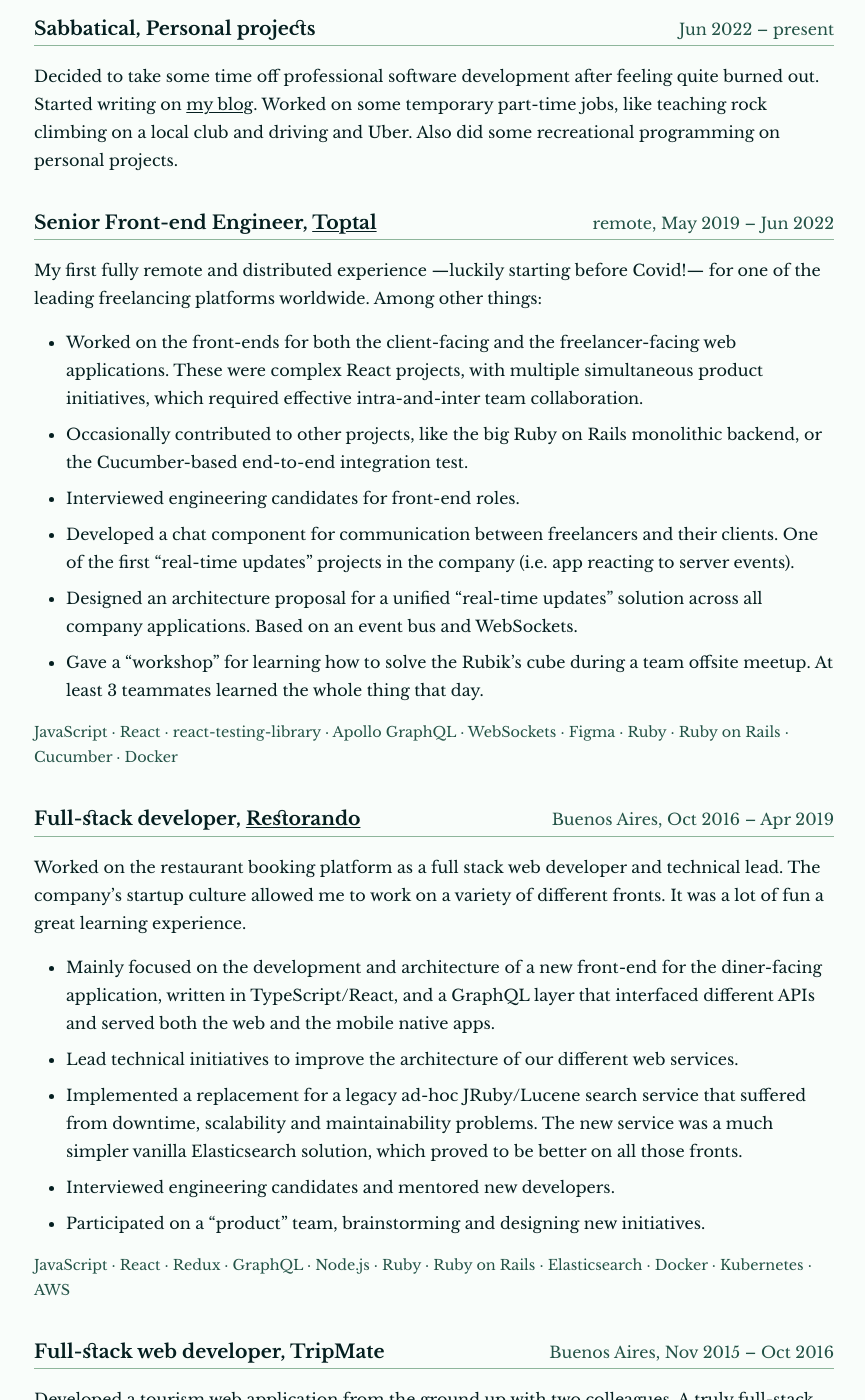
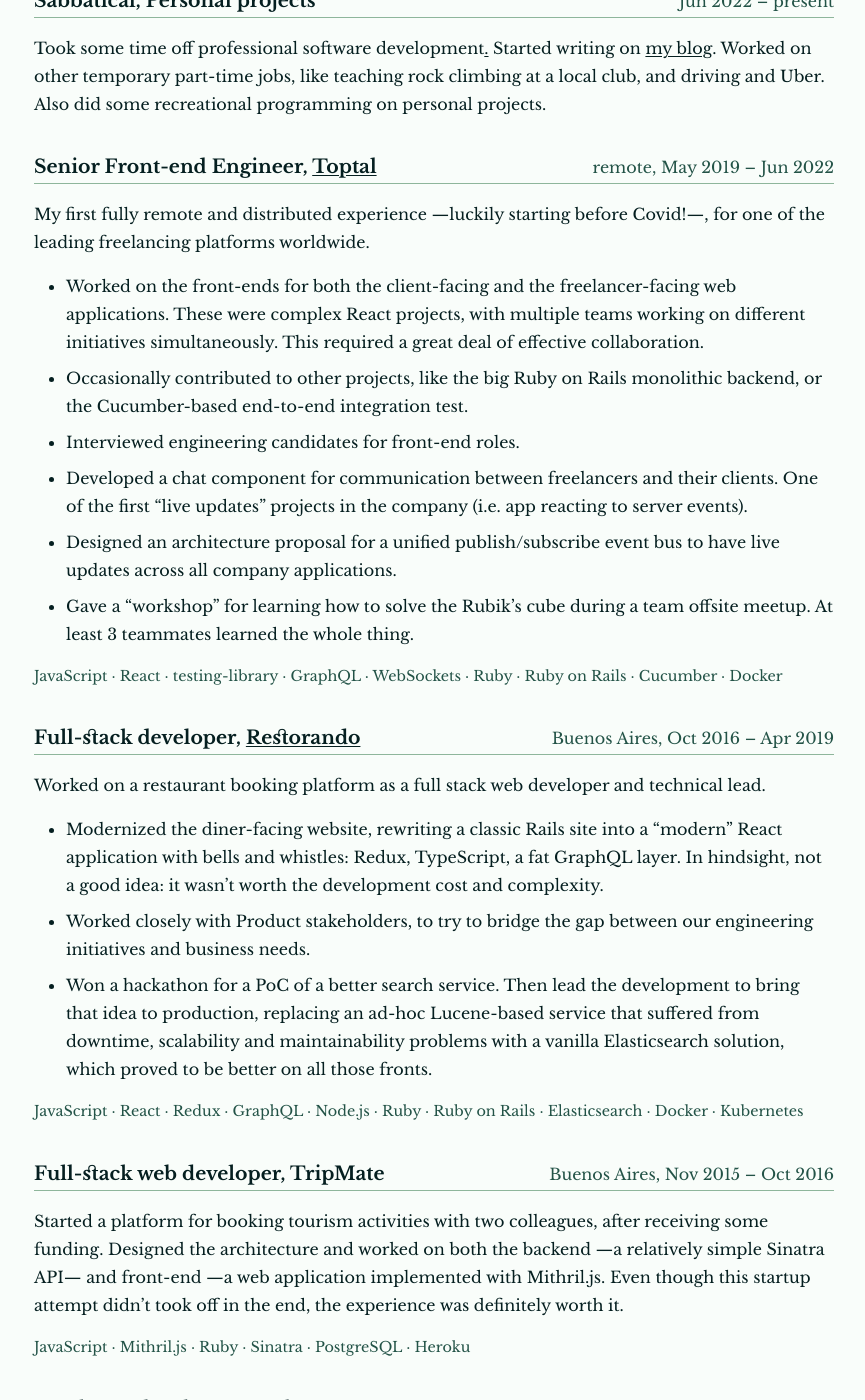
Before and after one commit to epidemian/epidemian.github.io, a Jekyll site: the page built from resume.md, in a window 1280 px wide and 1400 px high, scrolled down 1605 px. Shown: the whole window, without its empty margins (206-1071 px from the left). Built offline with Jekyll 4.4.1, drawn with Linux system fonts in a browser that asks for light colours; some of the changed text lies outside the part shown.

Commit message:
Résumé: cut some faff and reword some things
Also add a little easter egg.

```diff
--- a/_data/jobs.yaml
+++ b/_data/jobs.yaml
@@ -2,73 +2,70 @@
   org: Personal projects
   time: Jun 2022 – present
   description: |
-    Decided to take some time off professional software development after feeling quite burned out. Started writing on [my blog](/blog). Worked on some temporary part-time jobs, like teaching rock climbing on a local club and driving and Uber. Also did some recreational programming on personal projects.
+    Took some time off professional software development[.](/assets/images/sabbatical.jpeg) Started writing on [my blog](/blog). Worked on other temporary part-time jobs, like teaching rock climbing at a local club, and driving and Uber. Also did some recreational programming on personal projects.
   buzzwords: []
 - role: Senior Front-end Engineer
   org: <a href="https://www.toptal.com/">Toptal</a>
   location: remote
   time: May 2019 – Jun 2022
   description: |
-    My first fully remote and distributed experience —luckily starting before Covid!— for one of the leading freelancing platforms worldwide. Among other things:
-    - Worked on the front-ends for both the client-facing and the freelancer-facing web applications. These were complex React projects, with multiple simultaneous product initiatives, which required effective intra-and-inter team collaboration.
+    My first fully remote and distributed experience —luckily starting before Covid!—, for one of the leading freelancing platforms worldwide.
+    - Worked on the front-ends for both the client-facing and the freelancer-facing web applications. These were complex React projects, with multiple teams working on different initiatives simultaneously. This required a great deal of effective collaboration.
     - Occasionally contributed to other projects, like the big Ruby on Rails monolithic backend, or the Cucumber-based end-to-end integration test.
     - Interviewed engineering candidates for front-end roles.
-    - Developed a chat component for communication between freelancers and their clients. One of the first "real-time updates" projects in the company (i.e. app reacting to server events).
-    - Designed an architecture proposal for a unified "real-time updates" solution across all company applications. Based on an event bus and WebSockets.
-    - Gave a "workshop" for learning how to solve the Rubik's cube during a team offsite meetup. At least 3 teammates learned the whole thing that day.
-  buzzwords: [JavaScript, React, react-testing-library, Apollo GraphQL, WebSockets, Figma, Ruby, Ruby on Rails, Cucumber, Docker]
+    - Developed a chat component for communication between freelancers and their clients. One of the first "live updates" projects in the company (i.e. app reacting to server events).
+    - Designed an architecture proposal for a unified publish/subscribe event bus to have live updates across all company applications.
+    - Gave a "workshop" for learning how to solve the Rubik's cube during a team offsite meetup. At least 3 teammates learned the whole thing.
+  buzzwords: [JavaScript, React, testing-library, GraphQL, WebSockets, Ruby, Ruby on Rails, Cucumber, Docker]
 - role: Full-stack developer
   org: <a href="https://www.linkedin.com/company/restorando.com">Restorando</a>
   location: Buenos Aires
   time: Oct 2016 – Apr 2019
   description: |
-    Worked on the restaurant booking platform as a full stack web developer and technical lead. The company's startup culture allowed me to work on a variety of different fronts. It was a lot of fun a great learning experience.
-
-    - Mainly focused on the development and architecture of a new front-end for the diner-facing application, written in TypeScript/React, and a GraphQL layer that interfaced different APIs and served both the web and the mobile native apps.
-    - Lead technical initiatives to improve the architecture of our different web services.
-    - Implemented a replacement for a legacy ad-hoc JRuby/Lucene search service that suffered from downtime, scalability and maintainability problems. The new service was a much simpler vanilla Elasticsearch solution, which proved to be better on all those fronts.
-    - Interviewed engineering candidates and mentored new developers.
-    - Participated on a "product" team, brainstorming and designing new initiatives.
-  buzzwords: [JavaScript, React, Redux, GraphQL, Node.js, Ruby, Ruby on Rails, Elasticsearch, Docker, Kubernetes, AWS]
+    Worked on a restaurant booking platform as a full stack web developer and technical lead.
+    - Modernized the diner-facing website, rewriting a classic Rails site into a "modern" React application with bells and whistles: Redux, TypeScript, a fat GraphQL layer. In hindsight, not a good idea: it wasn't worth the development cost and complexity.
+    - Worked closely with Product stakeholders, to try to bridge the gap between our engineering initiatives and business needs.
+    - Won a hackathon for a PoC of a better search service. Then lead the development to bring that idea to production, replacing an ad-hoc Lucene-based service that suffered from downtime, scalability and maintainability problems with a vanilla Elasticsearch solution, which proved to be better on all those fronts.
+  buzzwords: [JavaScript, React, Redux, GraphQL, Node.js, Ruby, Ruby on Rails, Elasticsearch, Docker, Kubernetes]
 - role: Full-stack web developer
   org: TripMate
   location: Buenos Aires
   time: Nov 2015 – Oct 2016
   description: |
-    Developed a tourism web application from the ground up with two colleagues. A truly full-stack and architecture-design experience. The back-end was a simple Ruby/Sinatra API while the front-end was a JavaScript application that used Mithril.js as a lightweight view layer. Even though the project/startup didn't lift off in the end, it was a very valuable and fun endeavor.
-  buzzwords: [JavaScript, Mithril.js, Ruby, Sinatra, REST, Heroku]
+    Started a platform for booking tourism activities with two colleagues, after receiving some funding. Designed the architecture and worked on both the backend —a relatively simple Sinatra API— and front-end —a web application implemented with Mithril.js. Even though this startup attempt didn't took off in the end, the experience was definitely worth it.
+  buzzwords: [JavaScript, Mithril.js, Ruby, Sinatra, PostgreSQL, Heroku]
 - role: Freelance developer
   org: <a href="https://www.linkedin.com/company/stash-beauty/">Stash Beauty</a>
   location: remote
   time: Mar 2015 – Jul 2016
   description: |
-    Maintained and developed a REST API for a mobile application, as well as a simple marketing website and an administration website. The server was programmed in Python and run on the Google App Engine platform.
-  buzzwords: [Python, Django, Google App Engine, NoSQL]
+    Maintained a REST API and simple marketing and admin websites for a cosmetics startup. Implemented complex work queues for scraping and aggregating inventories from different cosmetics stores.
+  buzzwords: [Python, Google App Engine, NoSQL]
 - role: Web developer
   org: Sumavisos / <a href="https://www.properati.com.ar/">Properati</a>
   location: Buenos Aires
   time: Mar 2013 – Mar 2015
   description: |
-    Worked on two medium-sized projects for Sumavisos: an existing jobs web portal, and a new restaurant booking website. Later on I worked on the real-estate site Properati. All these projects had similar architectures, using Ruby/Rails on the back-end, while the front-end was a classic server-rendered HTML site with JS sprinkled in.
+    Maintained a jobs aggregator website, and developed a restaurant booking website from scratch while working on Sumavisos. Later on I worked on the real-estate site Properati. All these projects had similar architectures, with Ruby on Rails backends, and classic server-rendered HTML+CSS front-ends with some JS sprinkled in.
   buzzwords: [Ruby, Rails, Sequel, JavaScript, jQuery]
 - role: Developer
   org: <a href="https://fdvsolutions.com">FDV Solutions</a>
   location: Buenos Aires
   time: Jan 2011 – Mar 2013
   description: |
-    Worked on many varied projects on a software consulting company. Among others: some mobile Android/Java apps, a Groovy/Grails medium-sized project, a couple of small but fun Ruby/Sinatra web projects, a mobile web PhoneGap application, and even a "smart" TV app.
+    Worked on many varied projects on a software consulting company. Among others: various Android apps, a Grails web project for [Mercado Libre](https://www.mercadolibre.com.ar/), some small but fun Sinatra websites, a mobile web PhoneGap app, and even a "smart" TV app.
   buzzwords: [Java, Android, Groovy, Grails, Ruby, Sinatra, Heroku, JavaScript, PhoneGap]
 - role: Jr Java Programmer
-  org: <a href="https://www.creativecoefficient.net/">Creative Coefficient SRL</a>
+  org: <a href="https://www.creativecoefficient.net/">Creative Coefficient</a>
   location: Buenos Aires
   time: Sep 2010 – Jan 2011
   description: |
-    Developed an access-control application for organizations. An extremely enterprise-y project, it used some of the most "<abbr title="Enterprise Edition">EE</abbr>" parts of Java: JBoss Seam Framework, RichFaces/JSF, Hibernate/JPA and the JBoss application server. Ended up quitting out of sheer boredom.
-  buzzwords: [Java, JBoss Seam, RichFaces, JSF, Hibernate]
+    Developed an access-control application for organizations. An extremely enterprise-y project, it seemed to include every Java library labeled as "<abbr title="Enterprise Edition">EE</abbr>". Not a stimulating environment; I learned the value of having inspiring teammates.
+  buzzwords: [Java EE, JBoss Seam, RichFaces, JSF, Hibernate]
 - role: Flash games programmer
   org: <a href="https://www.linkedin.com/company/e-volution">e-volution</a>
   location: Buenos Aires
   time: Jun 2008 – Jan 2010
   description: |
-    I had the fortune of developing video games on my first job as a programmer. Even though they were Flash games, it was a ton of fun, and an invaluable learning experience.
+    I had the fortune of developing video games on my first job as a programmer. Even though they were Flash games, it was a fun and very formative experience.
   buzzwords: [Flash, ActionScript 3]
--- a/resume.md
+++ b/resume.md
@@ -9,11 +9,11 @@ override_head_title: true
 
 **Go to:** [Contact](#contact) \| [Projects](#projects) \| [Skills](#skills) \| [Experience](#work) \| [Education](#education)<br><br>
 
-I'm a software developer with more than 15 years of professional experience, most recently working on web applications, as well as backend services and technical leadership.
+I'm a software developer with more than 15 years of professional experience, most recently working on web applications, backend services, and on technical leadership roles.
 
-I'm fluent in Ruby, Java/TypeScript, and English. I've also written my fair share of Java, Python, SQL, Bash, C++, Rust, and many more. I like learning, and care about detail, so I tend to go in-depth in whatever I'm working on.
+I'm most fluent in Ruby, TypeScript, and English. But I've also written my fair share of Java, Python, SQL, Bash, C++, Rust, and many more. I like learning, and care about detail, so I tend to go in-depth in everything I do.
 
-I always have a user-first perspective when developing software. So valuing aspects like correctness, simplicity, or performance comes naturally: users like non-buggy, easy-to-use, and fast software.
+I want to make software that people can enjoy. So valuing aspects like correctness, simplicity, or performance comes naturally: users like non-buggy, easy-to-use, and fast software.
 
 I've worked in teams of many sizes, from tiny startups where I was the sole developer of the whole backend, to big organizations where the coordination between hundreds of developers was a big challenge. And from greenfield projects to maintenance and modernization of legacy systems.
 
@@ -54,12 +54,11 @@ I've worked in teams of many sizes, from tiny startups where I was the sole deve
 
 ### Software Engineering, Universidad de Buenos Aires <small>2006 – 2011</small>
 
-A 6-year career program comparable to a master's degree, with a focus on natural sciences, maths, programming, and software design. I ended dropping out at around 2/3rds into the program, but learning a ton.
+A 6-year career program comparable to a master's degree, with a focus on natural sciences, maths, programming, and software design. I ended dropping out at around 2/3rds into the program, and learning a ton along the way.
 
 ### Collaborator, Universidad de Buenos Aires <small>2009 – 2010, 2021</small>
 
-While at uni, I worked as an ad honorem professor on the "Algoritmos y Programción II" course, which teaches intermediate programming concepts. In 2020 I got back as a collaborator on the "Algoritmos y Programción III" course, which focused on OOP and was taught remotely due to the Covid pandemic.
-
+Taught intermediate programming concepts on the "Algoritmos y Programción II" course during university as an ad honorem professor. During the Covid pandemic I worked remotely in a similar role on "Algoritmos y Programción III", which focused on OOP.
 
 ---
 
```
Also changed, not shown: other parts of resume.md (+1 -1 lines), assets/images/sabbatical.jpeg (added).
